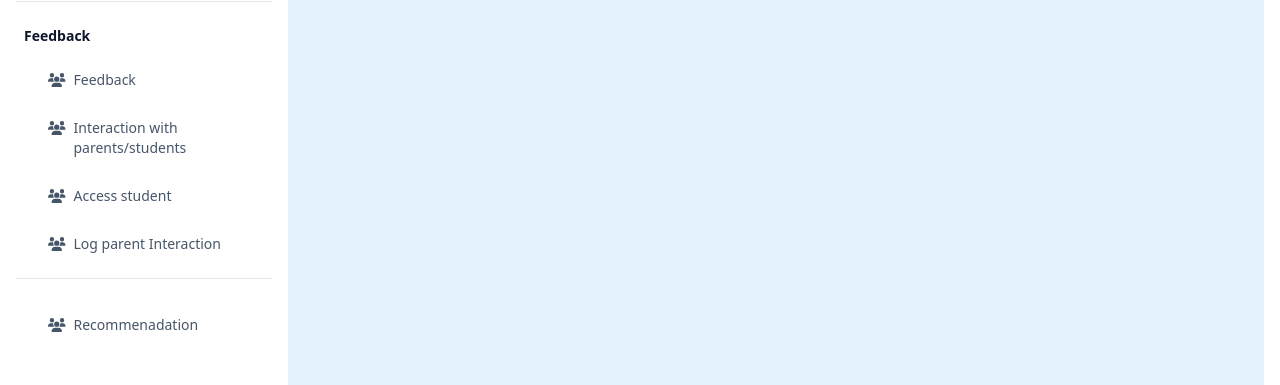
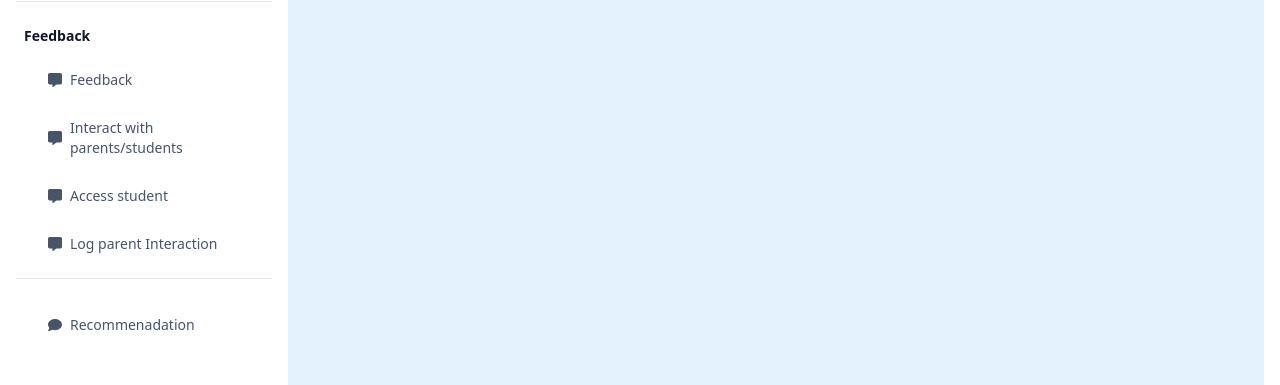
Before and after one commit to SaurabhTiwari4093/kapable, a Next.js app: page /user/teacher/dashboard in a window 1280 px wide. Shown: the part 352-737 px from the top of the page. Built offline with nearby package versions, Linux system fonts and the light colour scheme.

Commit message:
teacher side bar

```diff
--- a/pages/user/teacher/sidebar.js
+++ b/pages/user/teacher/sidebar.js
@@ -1,5 +1,5 @@
 import { FontAwesomeIcon } from '@fortawesome/react-fontawesome';
-import {faGauge,faUsers} from '@fortawesome/free-solid-svg-icons';
+import {faGauge,faUsers,faComment,faMessage} from '@fortawesome/free-solid-svg-icons';
 import styles from "../../../styles/Home.module.css";
 
 export default function Sidebar() {
@@ -10,47 +10,47 @@ export default function Sidebar() {
           <div className='border-b p-2'>
             <div className='text-slate-900 mb-3 font-semibold'>Dashboard</div>
             <div className="flex gap-2 item-center w-full hover:bg-[#ede7f6] hover:text-[#673ab7] rounded-lg p-3 pl-6 cursor-pointer mb-1">
-              <div><FontAwesomeIcon icon={faGauge}/></div>
-              <div>Dashboard</div>
+              <div className='flex items-center'><FontAwesomeIcon icon={faGauge}/></div>
+              <div className='flex items-center'>Dashboard</div>
             </div>
           </div>
 
           <div className='border-b p-2'>
             <div className='text-slate-900 mb-3 font-semibold'>Class</div>
             <div className="flex gap-2 item-center w-full hover:bg-[#ede7f6] hover:text-[#673ab7] rounded-lg p-3 pl-6 cursor-pointer mb-1">
-              <div><FontAwesomeIcon icon={faUsers}/></div>
-              <div>Take Class</div>
+              <div className='flex items-center'><FontAwesomeIcon icon={faUsers}/></div>
+              <div className='flex items-center'>Take Class</div>
             </div>
             <div className="flex gap-2 item-center w-full hover:bg-[#ede7f6] hover:text-[#673ab7] rounded-lg p-3 pl-6 cursor-pointer mb-1">
-              <div><FontAwesomeIcon icon={faUsers}/></div>
-              <div>Review Class</div>
+              <div className='flex items-center'><FontAwesomeIcon icon={faUsers}/></div>
+              <div className='flex items-center'>Review Class</div>
             </div>
           </div>
 
           <div className='border-b p-2'>
             <div className='text-slate-900 mb-3 font-semibold'>Feedback</div>
             <div className="flex gap-2 item-center w-full hover:bg-[#ede7f6] hover:text-[#673ab7] rounded-lg p-3 pl-6 cursor-pointer mb-1">
-              <div><FontAwesomeIcon icon={faUsers}/></div>
-              <div>Feedback</div>
+              <div className='flex items-center'><FontAwesomeIcon icon={faMessage}/></div>
+              <div className='flex items-center'>Feedback</div>
             </div>
             <div className="flex gap-2 item-center w-full hover:bg-[#ede7f6] hover:text-[#673ab7] rounded-lg p-3 pl-6 cursor-pointer mb-1">
-              <div><FontAwesomeIcon icon={faUsers}/></div>
-              <div>Interaction with parents/students</div>
+              <div className='flex items-center'><FontAwesomeIcon icon={faMessage}/></div>
+              <div className='flex items-center'>Interact with parents/students</div>
             </div>
             <div className="flex gap-2 item-center w-full hover:bg-[#ede7f6] hover:text-[#673ab7] rounded-lg p-3 pl-6 cursor-pointer mb-1">
-              <div><FontAwesomeIcon icon={faUsers}/></div>
-              <div>Access student</div>
+              <div className='flex items-center'><FontAwesomeIcon icon={faMessage}/></div>
+              <div className='flex items-center'>Access student</div>
             </div>
             <div className="flex gap-2 item-center w-full hover:bg-[#ede7f6] hover:text-[#673ab7] rounded-lg p-3 pl-6 cursor-pointer mb-1">
-              <div><FontAwesomeIcon icon={faUsers}/></div>
-              <div>Log parent Interaction</div>
+              <div className='flex items-center'><FontAwesomeIcon icon={faMessage}/></div>
+              <div className='flex items-center'>Log parent Interaction</div>
             </div>
           </div>
 
           <div className='p-2'>
             <div className="flex gap-2 item-center w-full hover:bg-[#ede7f6] hover:text-[#673ab7] rounded-lg p-3 pl-6 cursor-pointer mb-1">
-              <div><FontAwesomeIcon icon={faUsers}/></div>
-              <div>Recommenadation</div>
+              <div className='flex items-center'><FontAwesomeIcon icon={faComment}/></div>
+              <div className='flex items-center'>Recommenadation</div>
             </div>
           </div>
 
```
